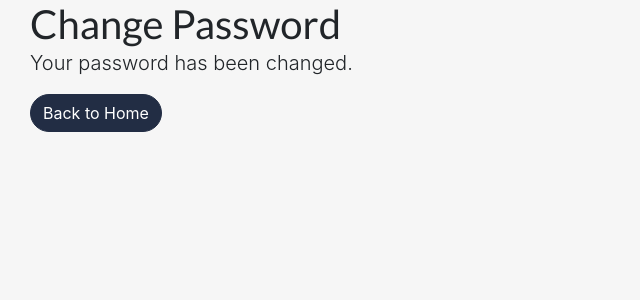
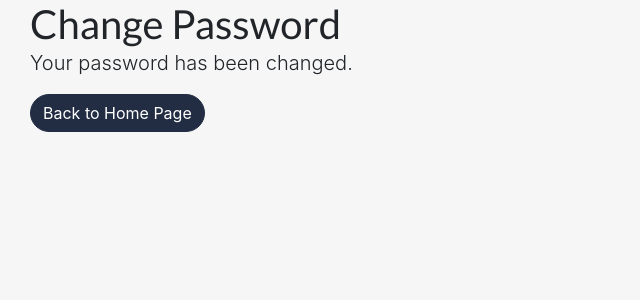
Before and after one commit to mondel9/musyc-web, a Django app: template musycweb/templates/account/password_reset_from_key.html in a window 1280 px wide. Shown: the part 56-356 px from the top of the page, without its empty margins (0-640 px from the left). Run offline with Django 3.2, Linux system fonts and the light colour scheme; the template is opened without the code that fills it, so the values that code supplies are empty; some libraries are stand-ins or nearby versions.

Commit message:
Update password_reset_from_key.html

```diff
--- a/musycweb/templates/account/password_reset_from_key.html
+++ b/musycweb/templates/account/password_reset_from_key.html
@@ -14,8 +14,8 @@
         {% crispy form %}
     {% else %}
         <p class="lead">Your password has been changed.</p>
-        <p><a href="{% url 'projects' %}" role="button" class="btn
-        btn-secondary">Back to Home</a></p>
+        <p><a href="{% url 'index' %}" role="button" class="btn
+        btn-secondary">Back to Home Page</a></p>
     {% endif %}
 {% endif %}
 {% endblock %}
```
